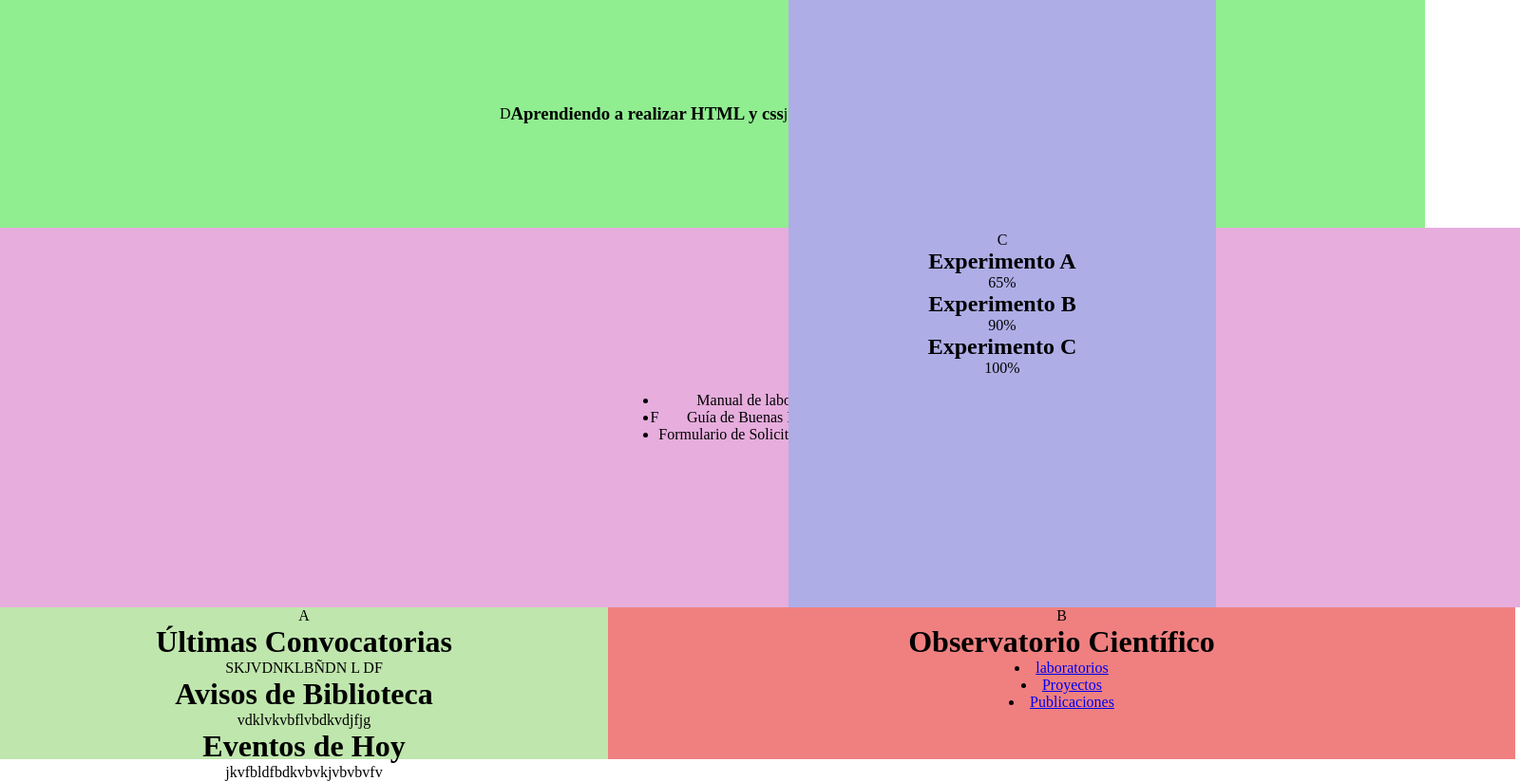
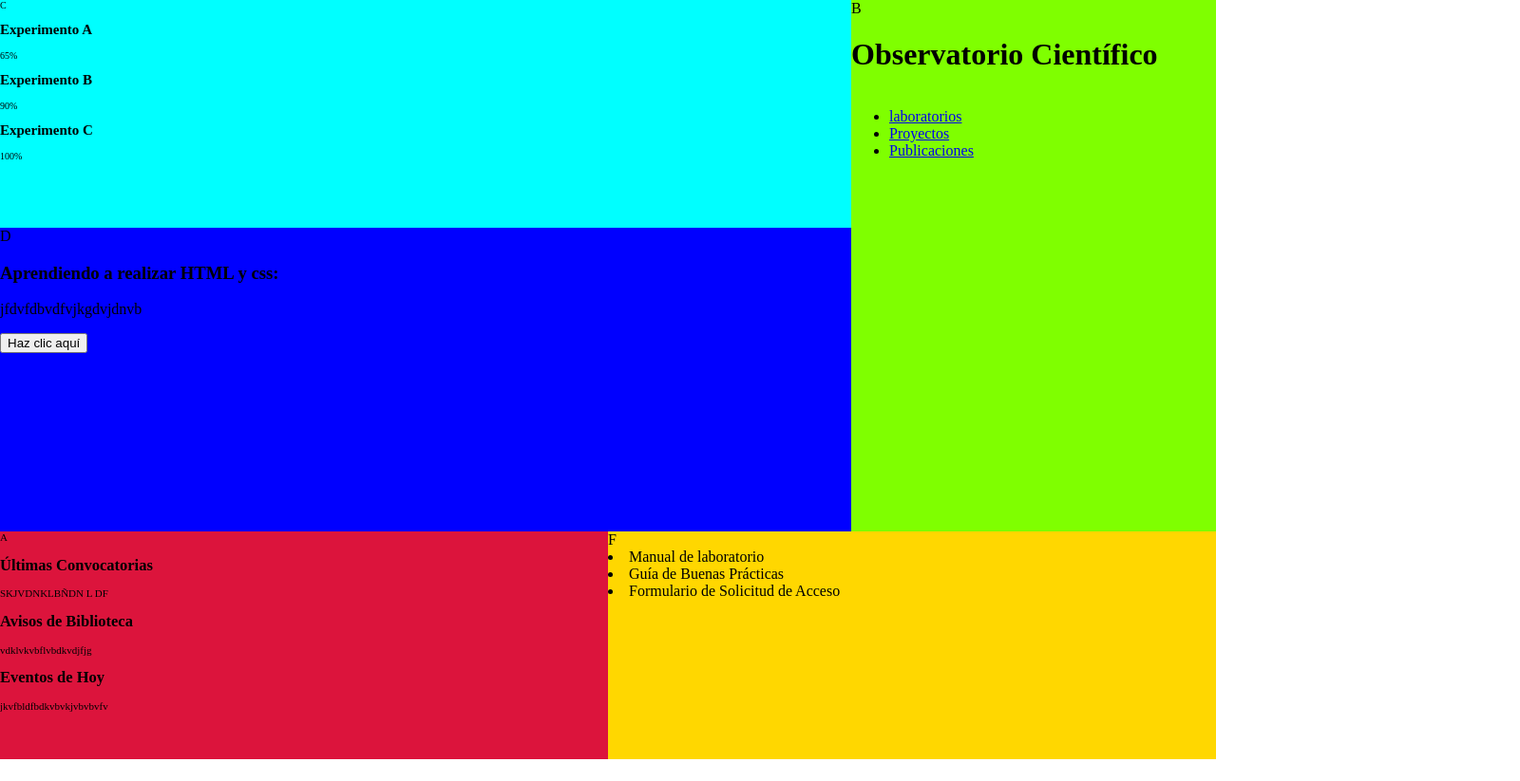
Before and after one commit to javier152140/prueba7, a plain HTML site: page index.html in a window 1280 px wide. Shown: the whole page at 95% size, 1600 px wide, since content can reach past the window. After the commit the page ends 800 px from the top, so only its background shows below. Drawn offline with Linux system fonts and the light colour scheme.

Commit message:
pagina html y css acabada, esta vez si

```diff
--- a/index.html
+++ b/index.html
@@ -3,46 +3,28 @@
  <head>
   <meta charset="UTF-8">
   <meta name="viewport" content="width=device-width, initial-scale=1.0">
+  <title>Último intento</title>
   <link rel="stylesheet" href="style.css">
-    <title>Document</title>
  </head>
  <body>
    <div class="contenedor">
     <div class="izquierda">
-  <div class="D">D
-       <h3>Aprendiendo a realizar HTML y css</h3>
-    <p>jfdvfdbvdfvjkgdvjdnvb</p>
-    </div>
-
-
-
-     <div class="F">F
-       <ul>
-        <li>Manual de laboratorio</li>
-        <li>Guía de Buenas Prácticas</li>
-        <li>Formulario de Solicitud de Acceso</li>
-    </ul>
-    </div>
-    <div class="A">A
-      <h1>Últimas Convocatorias</h1>
-    <p>SKJVDNKLBÑDN L DF</p>
-    <h1>Avisos de Biblioteca</h1>
-    <p>vdklvkvbflvbdkvdjfjg</p>
-    <h1>Eventos de Hoy</h1>
-    <p>jkvfbldfbdkvbvkjvbvbvfv</p>
-    </div>
-    </div>
-  <div class="derecha">
-
-    <div class="C">C
+      <section class="C">C
     <h2>Experimento A</h2>
     <p>65%</p>
     <h2>Experimento B</h2>
     <p>90%</p>
     <h2>Experimento C</h2>
     <p>100%</p>
+      </section>
+      <section class="D">D
+    <h3>Aprendiendo a realizar HTML y css: </h3>
+    <p>jfdvfdbvdfvjkgdvjdnvb</p>
+    <button class="accion">Haz clic aquí</button>
+      </section>
       </div>
-   <div class="B">B
+      <div class="derecha">
+        <header class="B">B
            <h1>Observatorio Científico</h1>
     <nav>
         <ul>
@@ -51,9 +33,23 @@
             <li><a href="Publicaciones" target="_blank">Publicaciones</a></li>
         </ul>
     </nav>
+        </header>
         </div>
       </div>
-  </div>
+      <div class="inferior">
+        <section class="A">A
+     <h1>Últimas Convocatorias</h1>
+    <p>SKJVDNKLBÑDN L DF</p>
+    <h1>Avisos de Biblioteca</h1>
+    <p>vdklvkvbflvbdkvdjfjg</p>
+    <h1>Eventos de Hoy</h1>
+    <p>jkvfbldfbdkvbvkjvbvbvfv</p>
+        </section>
+        <section class="F">F
+          <li>Manual de laboratorio</li>
+        <li>Guía de Buenas Prácticas</li>
+        <li>Formulario de Solicitud de Acceso</li>
+        </section>
         </div>
  </body>
  </html>
--- a/style.css
+++ b/style.css
@@ -1,62 +1,68 @@
-* {
+html, body{
+  height: 100%;
+ margin: 0;
+ padding: 0;
+}
+.contenedor{
+  height: 70%;
+  width: 100%;
+  display: flex;
   margin: 0;
   padding: 0;
-  box-sizing: border-box;
 }
-
-.contenedor {
-  display: flex;
-  height: 100vh;
-  width: 100vw;
-}
-
-.izquierda, .derecha {
+.izquierda{
+  height: 100%;
+  width: 70%;
+  margin: 0;
   display: flex;
   flex-direction: column;
-  width: 50%;
+  padding: 0;
 }
-
 .C{
+  flex: 3;
+  font-size: 10px;
+  flex-direction: column;
+  background-color: aqua;
+}
+.D{
+ flex: 4;
+  background-color: blue;
+}
+.derecha{
+  height: 100%;
+  width: 30%;
   display: flex;
   flex-direction: column;
-  justify-content: center;
-  text-align: center;
-    width: 450px;
-    margin-left: auto;
-    padding: 20px;
-    flex: 10;
-  background-color: rgb(174, 173, 230);
+  margin: 0;
+  padding: 0;
 }
- .A{
-    height: 20vh;
-    text-align: center;
-  background-color: rgb(191, 230, 173);
-
- }
-  .F {
-  height: 50vh;
-  width: 1600px;
-  align-items: center;
-  justify-content: center;
+.B{
+  flex: 1;
   display: flex;
-  background-color: rgb(230, 173, 221);
-  text-align: center;
+  flex-direction: column;
+  background-color:chartreuse;
+  margin: 0;
+  padding: 0;
 }
-
-.D {
-  text-align: center;
-  align-items: center;
-  justify-content: center;
+.inferior{
+  height: 30%;
+  width: 100%;
   display: flex;
-  height: 30vh;
-  width: 1500px;
-  background-color: lightgreen;
+  margin: 0;
+  padding: 0;
 }
-
-.B {
-  height: 20vh;
-  width: 955px;
-  text-align: center;
-  background-color: lightcoral;
-  list-style-position: inside;
+.A{
+  height: 100%;
+  width: 50%;
+  background-color: crimson;
+  font-size: 11px;
+  margin: 0;
+  padding: 0;
 }
+.F{
+  height: 100%;
+  width: 50%;
+  background-color: gold;
+  margin: 0;
+  padding: 0;
+}
```
Lines whose indentation alone changed are shown as unchanged.
